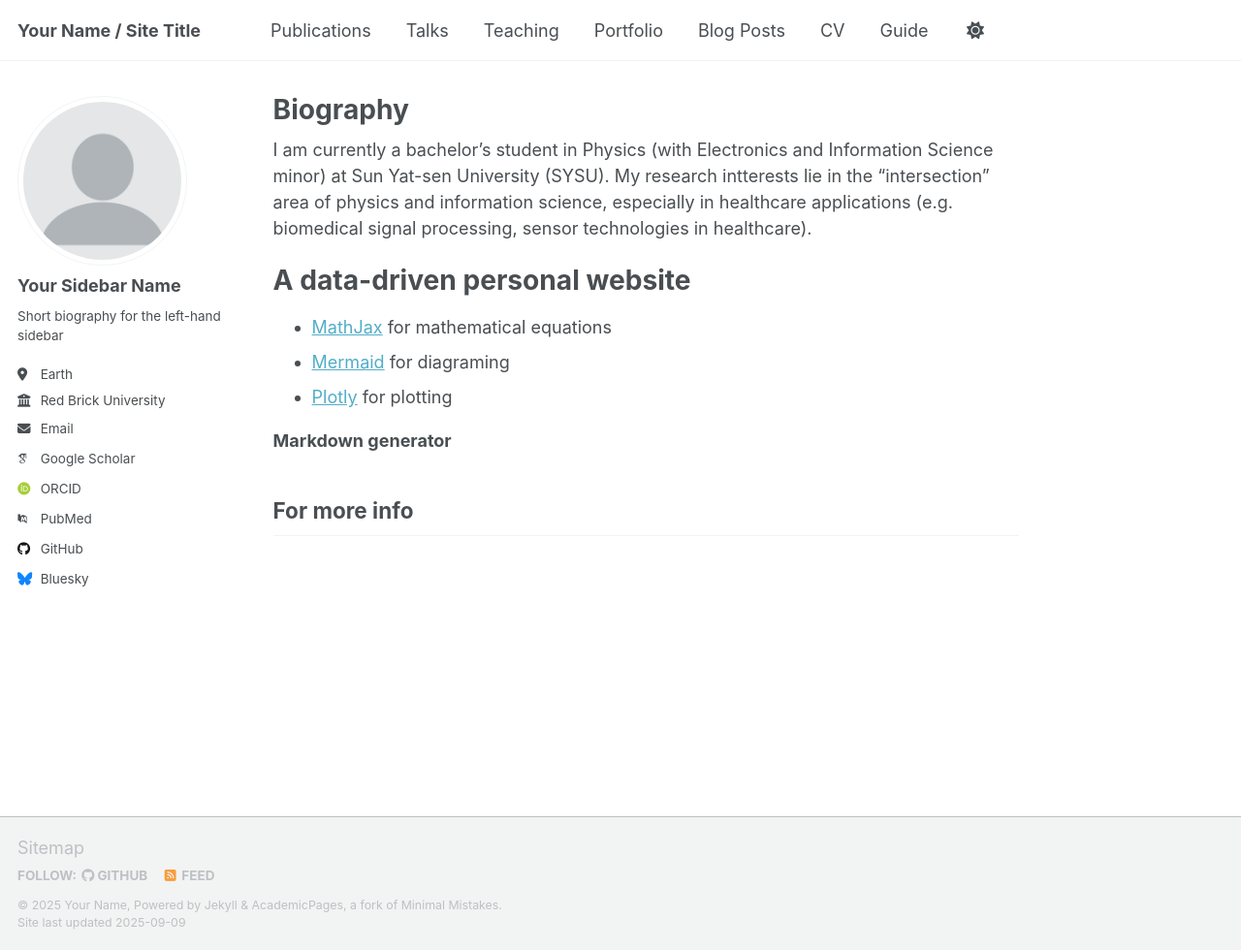
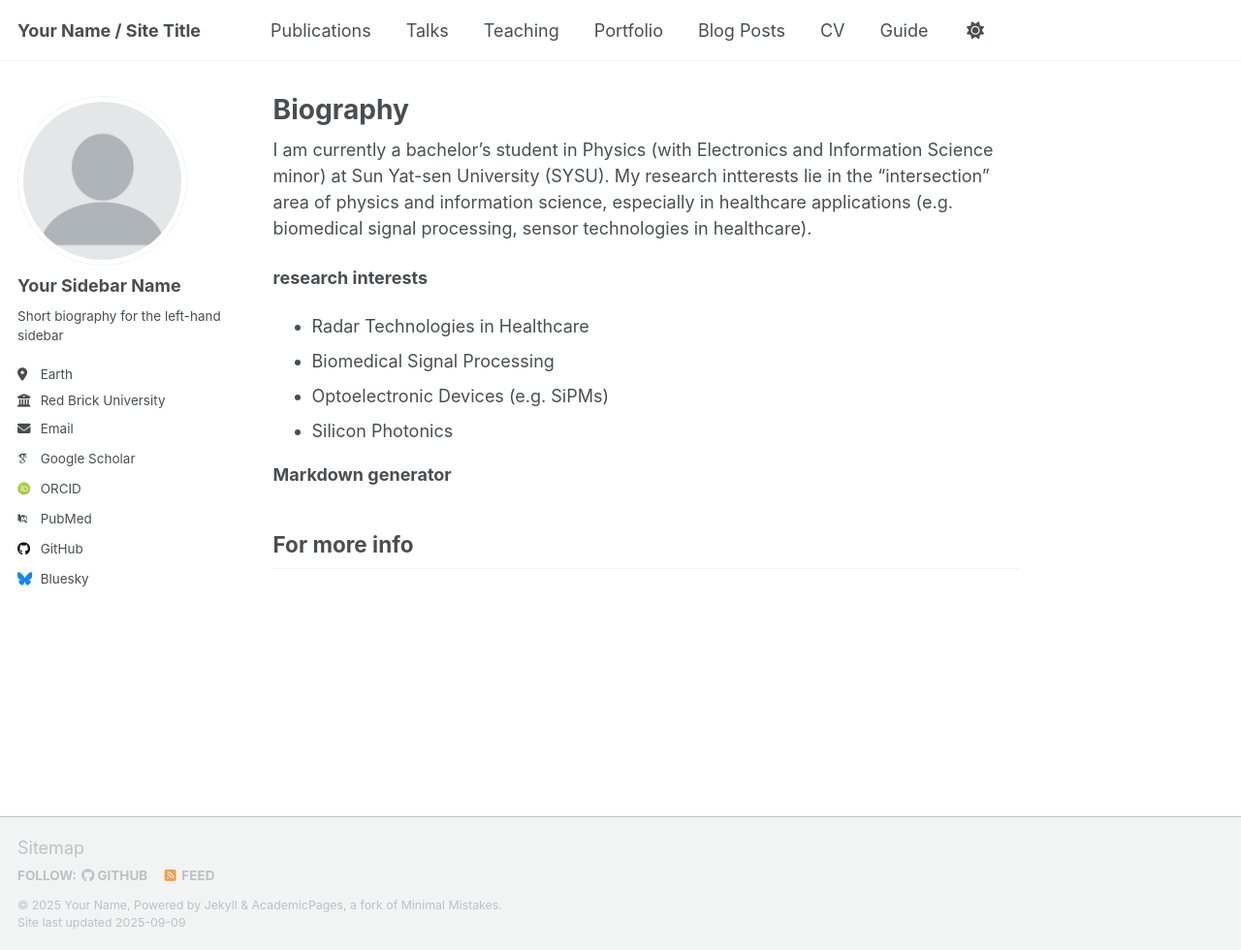
Before and after one commit to li-menglin/li-menglin.github.io, a Jekyll site: the page built from _pages/about.md, in a window 1280 px wide and 980 px high. Shown: the whole window at 97% size. Built offline with Jekyll 4.4.1, drawn with Linux system fonts in a browser that asks for light colours; some web fonts are replaced; a script that is not in the unit is left out.

Commit message:
Update about.md

```diff
--- a/_pages/about.md
+++ b/_pages/about.md
@@ -9,12 +9,12 @@ redirect_from:
 
 I am currently a bachelor’s student in Physics (with Electronics and Information Science minor) at Sun Yat-sen University (SYSU). My research intterests lie in the “intersection” area of physics and information science, especially in healthcare applications (e.g. biomedical signal processing, sensor technologies in healthcare).
 
-A data-driven personal website
-======
+**research interests**
 
-- [MathJax](https://www.mathjax.org/) for mathematical equations
-- [Mermaid](https://mermaid.js.org/) for diagraming
-- [Plotly](https://plotly.com/javascript/) for plotting
+- Radar Technologies in Healthcare
+- Biomedical Signal Processing
+- Optoelectronic Devices (e.g. SiPMs)
+- Silicon Photonics
 
 **Markdown generator**
 
```
